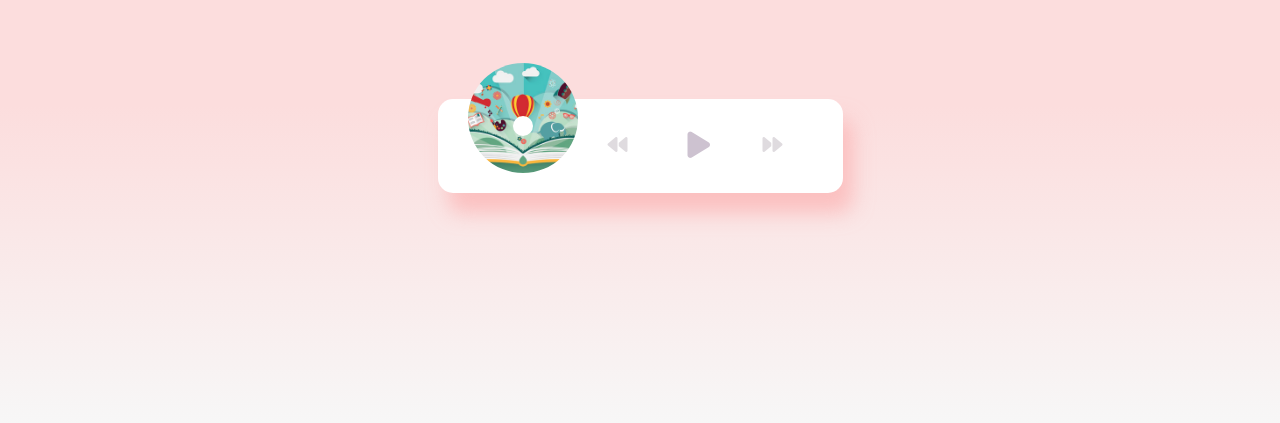
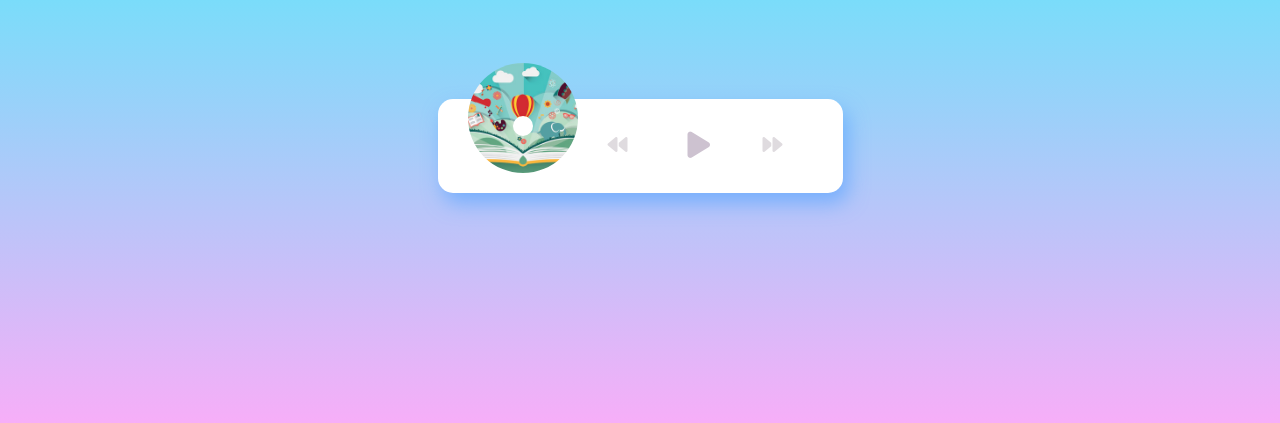
Before and after one commit to ridwanpranata/vanillajs-music-player, a plain HTML site: page index.html in a window 1280 px wide. Shown: the part 295-718 px from the top of the page. Drawn offline with Linux system fonts and the light colour scheme.

Commit message:
change background color

```diff
--- a/style.css
+++ b/style.css
@@ -10,8 +10,8 @@ body {
     font-family: 'Lato', sans-serif;
     background-image: linear-gradient(
         0deg,
-        rgb(247, 247, 247) 10%,
-        rgb(252, 221, 221) 50%
+        rgb(247, 174, 248) 10%,
+        rgb(59, 244, 251) 90%
     );
     display: flex;
     flex-direction: column;
@@ -22,7 +22,7 @@ body {
 .music-container {
     background-color: white;
     border-radius: 15px;
-    box-shadow: 10px 20px 20px 0 rgba(252, 169, 169, 0.6);
+    box-shadow: 5px 10px 20px 0 rgba(78, 158, 255, 0.6);
     display: flex;
     padding: 20px 30px;
     position: relative;
```
